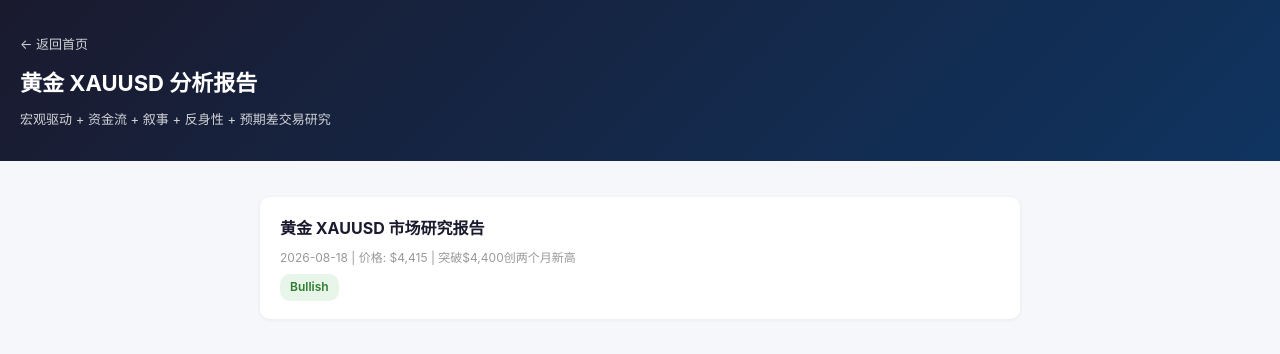
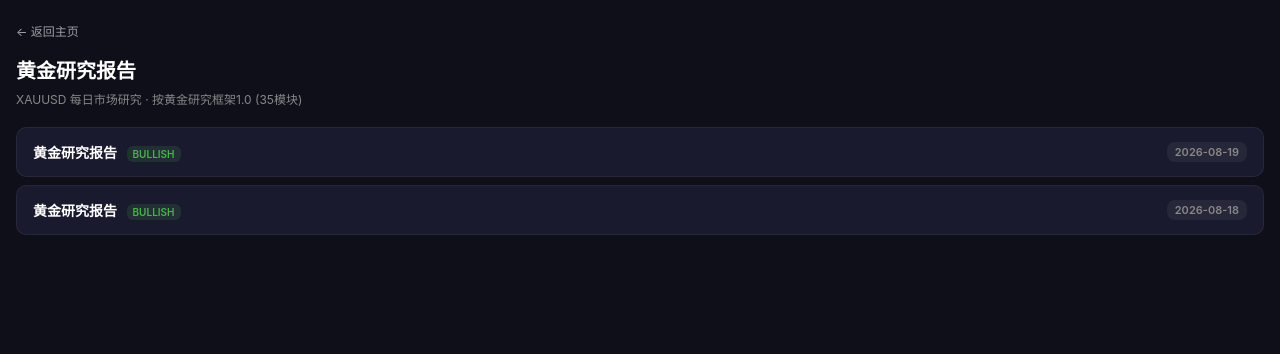
Before and after one commit to wenhuigao99-commits/investment-research, a plain HTML site: page gold/index.html in a window 1280 px wide. Drawn offline with Linux system fonts and the light colour scheme.

Commit message:
Update gold index with 2026-08-19 report

```diff
--- a/gold/index.html
+++ b/gold/index.html
@@ -3,46 +3,41 @@
 <head>
 <meta charset="UTF-8">
 <meta name="viewport" content="width=device-width, initial-scale=1.0">
-<title>黄金 XAUUSD 分析报告</title>
+<title>黄金研究报告</title>
 <style>
 * { margin: 0; padding: 0; box-sizing: border-box; }
-body { font-family: -apple-system, "Microsoft YaHei", "PingFang SC", sans-serif; background: #f5f7fa; color: #333; line-height: 1.7; }
-.header { background: linear-gradient(135deg, #1a1a2e 0%, #0f3460 100%); color: white; padding: 30px 20px; }
-.header h1 { font-size: 22px; margin-bottom: 6px; }
-.header p { font-size: 13px; opacity: 0.8; }
-.back-link { display: inline-block; color: rgba(255,255,255,0.8); text-decoration: none; font-size: 13px; margin-bottom: 10px; }
-.back-link:hover { color: white; }
-.container { max-width: 800px; margin: 0 auto; padding: 20px; }
-.report-list { margin-top: 16px; }
-.report-item { background: white; border-radius: 10px; padding: 18px 20px; margin-bottom: 12px; box-shadow: 0 1px 4px rgba(0,0,0,0.06); text-decoration: none; color: inherit; display: block; }
-.report-item:hover { box-shadow: 0 2px 8px rgba(0,0,0,0.1); }
-.report-item h3 { font-size: 16px; color: #1a1a2e; margin-bottom: 6px; }
-.report-item .meta { font-size: 12px; color: #999; }
-.report-item .rating { display: inline-block; padding: 3px 10px; border-radius: 10px; font-size: 12px; font-weight: 600; margin-top: 6px; }
-.rating-bullish { background: #e8f5e9; color: #2e7d32; }
-.rating-bearish { background: #ffebee; color: #c62828; }
-.rating-neutral { background: #fff3e0; color: #ef6c00; }
-.empty-state { text-align: center; padding: 40px 20px; color: #999; }
-.empty-state .icon { font-size: 48px; margin-bottom: 12px; }
+body { font-family: -apple-system, "Microsoft YaHei", sans-serif; background: #0f0f1a; color: #e0e0e0; padding: 20px 16px; }
+h1 { font-size: 20px; color: #fff; margin-bottom: 6px; }
+.subtitle { font-size: 12px; color: #888; margin-bottom: 20px; }
+.back { color: rgba(255,255,255,0.6); text-decoration: none; font-size: 12px; display: inline-block; margin-bottom: 16px; }
+.report-list { list-style: none; }
+.report-item { background: #1a1a2e; border-radius: 10px; padding: 14px 16px; margin-bottom: 8px; border: 1px solid rgba(255,255,255,0.06); transition: background 0.2s; }
+.report-item:hover { background: #222240; }
+.report-item a { color: #fff; text-decoration: none; font-size: 14px; font-weight: 600; display: flex; justify-content: space-between; align-items: center; }
+.report-item .date { font-size: 11px; color: #888; background: rgba(255,255,255,0.06); padding: 3px 8px; border-radius: 8px; }
+.report-item .tag { display: inline-block; font-size: 10px; padding: 2px 6px; border-radius: 6px; margin-left: 6px; }
+.tag-bull { background: rgba(76,175,80,0.15); color: #4caf50; }
+.tag-bear { background: rgba(239,83,80,0.15); color: #ef5350; }
+.tag-neutral { background: rgba(255,167,38,0.15); color: #ffa726; }
 </style>
 </head>
 <body>
-
-<div class="header">
-  <a href="../index.html" class="back-link">&larr; 返回首页</a>
-  <h1> 黄金 XAUUSD 分析报告</h1>
-  <p>宏观驱动 + 资金流 + 叙事 + 反身性 + 预期差交易研究</p>
-</div>
-
-<div class="container">
-  <div class="report-list">
-    <a href="2026-08-18.html" class="report-item">
-      <h3>黄金 XAUUSD 市场研究报告</h3>
-      <div class="meta">2026-08-18 | 价格: $4,415 | 突破$4,400创两个月新高</div>
-      <span class="rating rating-bullish">Bullish</span>
+<a href="../index.html" class="back">&larr; 返回主页</a>
+<h1>黄金研究报告</h1>
+<div class="subtitle">XAUUSD 每日市场研究 · 按黄金研究框架1.0 (35模块)</div>
+<ul class="report-list">
+  <li class="report-item">
+    <a href="2026-08-19.html">
+      <span>黄金研究报告 <span class="tag tag-bull">BULLISH</span></span>
+      <span class="date">2026-08-19</span>
     </a>
-  </div>
-</div>
-
+  </li>
+  <li class="report-item">
+    <a href="2026-08-18.html">
+      <span>黄金研究报告 <span class="tag tag-bull">BULLISH</span></span>
+      <span class="date">2026-08-18</span>
+    </a>
+  </li>
+</ul>
 </body>
 </html>
```
